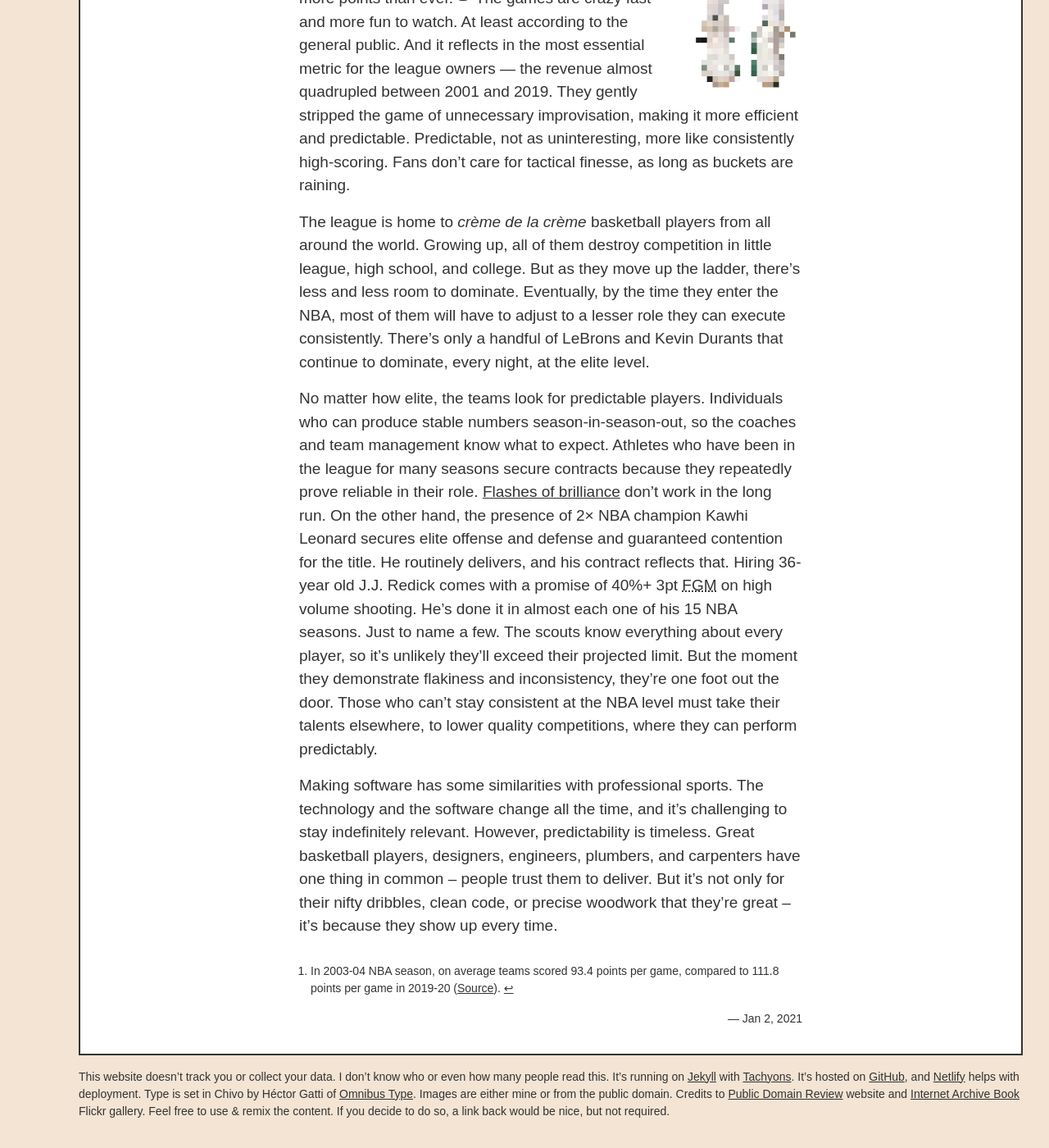
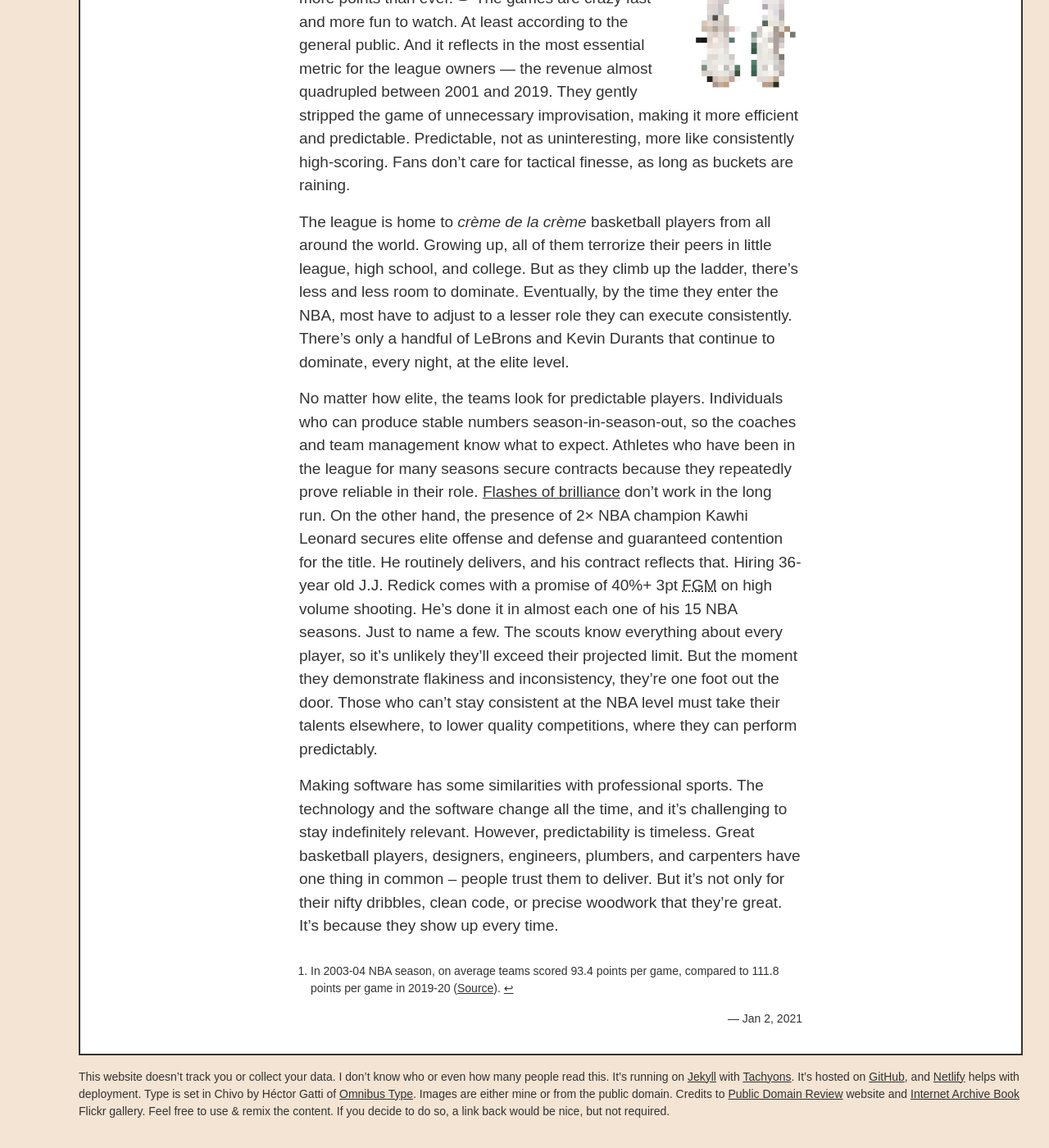
Before and after one commit to ropsii/ropsii.github.io, a Jekyll site: the page built from _posts/2021-01-02-predictability.markdown, in a window 1280 px wide and 1400 px high, scrolled down 819 px. Shown: the whole window at 82% size. Built offline with Jekyll 4.4.1, drawn with Linux system fonts in a browser that asks for light colours; some web fonts are replaced; some of the changed text lies outside the part shown.

Commit message:
wordsmithing

```diff
--- a/_posts/2021-01-02-predictability.markdown
+++ b/_posts/2021-01-02-predictability.markdown
@@ -9,14 +9,14 @@
 ---
 
 <img class="fr ml3 nt3 nr6 nr5-m" width="200" height="790" src="{% link /assets/predictability-ray_allen.png %}" alt="Ray Allen shooting">
-NBA league has become one of the most successful sports products ever, partly thanks to perfecting the advanced statistical metrics to absurd detail. Heavy use of computer statistics entered American professional sports in the early 2000s, first in baseball and later spread like a plague to other sports.
+The NBA has become one of the most successful sports products ever, partly thanks to perfecting the advanced statistical metrics to absurd detail. Heavy use of computer statistics entered American professional sports in the early 2000s, first in baseball and later spread like a plague to other sports.
 
 Today, even the occasional basketball fans notice how much the game has changed in the last decade and a half. To a die-hard student of the game like myself, it often feels like someone ripped the soul out of the chest of basketball with pliers. The game strategy has become automatic. Players execute their preprogrammed roles, going in and coming off the game with minute precision. There’s very little room for surprise. Even before the season begins, we can tell who will compete in the conference finals with high probability. The analysts hired to crunch numbers figured out 3-pointers and free-throws are the most efficient way to score, so the teams do exactly that. All the fucking time. It can be painful to watch everyone pulling threes like seventh-grade maniacs in the gym class, but apparently, it works. Teams today score more points than ever.[^1] The games are crazy fast and more fun to watch. At least according to the general public. And it reflects in the most essential metric for the league owners — the revenue almost quadrupled between 2001 and 2019. They gently stripped the game of unnecessary improvisation, making it more efficient and predictable. Predictable, not as uninteresting, more like consistently high-scoring. Fans don’t care for tactical finesse, as long as buckets are raining.
 
-The league is home to _crème de la crème_ basketball players from all around the world. Growing up, all of them destroy competition in little league, high school, and college. But as they move up the ladder, there’s less and less room to dominate. Eventually, by the time they enter the NBA, most of them will have to adjust to a lesser role they can execute consistently. There’s only a handful of LeBrons and Kevin Durants that continue to dominate, every night, at the elite level.
+The league is home to _crème de la crème_ basketball players from all around the world. Growing up, all of them terrorize their peers in little league, high school, and college. But as they climb up the ladder, there’s less and less room to dominate. Eventually, by the time they enter the NBA, most have to adjust to a lesser role they can execute consistently. There’s only a handful of LeBrons and Kevin Durants that continue to dominate, every night, at the elite level.
 
 No matter how elite, the teams look for predictable players. Individuals who can produce stable numbers season-in-season-out, so the coaches and team management know what to expect. Athletes who have been in the league for many seasons secure contracts because they repeatedly prove reliable in their role. [Flashes of brilliance](https://en.wikipedia.org/wiki/Jeremy_Lin#%22Linsanity%22) don’t work in the long run. On the other hand, the presence of 2× NBA champion Kawhi Leonard secures elite offense and defense and guaranteed contention for the title. He routinely delivers, and his contract reflects that. Hiring 36-year old J.J. Redick comes with a promise of 40%+ 3pt <abbr title="Field Goals Made">FGM</abbr> on high volume shooting. He’s done it in almost each one of his 15 NBA seasons. Just to name a few. The scouts know everything about every player, so it’s unlikely they’ll exceed their projected limit. But the moment they demonstrate flakiness and inconsistency, they’re one foot out the door. Those who can’t stay consistent at the NBA level must take their talents elsewhere, to lower quality competitions, where they can perform predictably.
 
-Making software has some similarities with professional sports. The technology and the software change all the time, and it’s challenging to stay indefinitely relevant. However, predictability is timeless. Great basketball players, designers, engineers, plumbers, and carpenters have one thing in common – people trust them to deliver. But it’s not only for their nifty dribbles, clean code, or precise woodwork that they’re great – it’s because they show up every time.
+Making software has some similarities with professional sports. The technology and the software change all the time, and it’s challenging to stay indefinitely relevant. However, predictability is timeless. Great basketball players, designers, engineers, plumbers, and carpenters have one thing in common – people trust them to deliver. But it’s not only for their nifty dribbles, clean code, or precise woodwork that they’re great. It’s because they show up every time.
 
 [^1]: In 2003-04 NBA season, on average teams scored 93.4 points per game, compared to 111.8 points per game in 2019-20 ([Source](https://www.basketball-reference.com/leagues/NBA_stats_per_game.html)).
--- a/_posts/2021-04-02-design-leadership.markdown
+++ b/_posts/2021-04-02-design-leadership.markdown
@@ -13,7 +13,9 @@
 
 A leader’s routine depends on the structure and the size of the organization. In small teams, they naturally do everything. In larger enterprises, hierarchy dictates a more specific division. Hence they engage in more strategic contributions and team direction than hands-on designing.
 
-But regardless of the nature of their output, the way they think is universal. A leader understands the forces that transform the context in which they operate. When things change, they cause friction within the organization, product, and people. A familiar example is when you design with one set of assumptions, and over time, you add a bunch of new features. At some point, your original solution turns inadequate, and you must redesign it. Or when people leave the team, and suddenly someone else is overwhelmed with their work. The leader must observe and prevent the friction from becoming too harmful. It’s a deliberate work on understanding and intervening in the ever-changing context.
+But regardless of the nature of their output, the way they think is universal. A leader understands the forces that transform the context in which they operate. When things change, they cause friction within the organization, product, and people.
+
+A familiar example is when you design with one set of assumptions, and over time, you add a bunch of new features. At some point, your original solution turns inadequate, and you must redesign it. Or when people leave the team, and suddenly someone else is overwhelmed with their work. The leader must observe and prevent the friction from becoming too harmful. It’s a deliberate work on understanding and intervening in the ever-changing context.
 
 Understanding comes with experience. You start seeing deeper, get more comfortable with complexity, and gain the ability to spot the intricate bits of work required to ship software. As you mature, you become better at interpreting _why_ your company does something. And it is clear to you _how_ design fits into the bigger picture. The entire chain of events now makes more sense.
 
```
Also changed, not shown: _posts/2021-03-10-work-ownership.markdown (+5 -3 lines).
